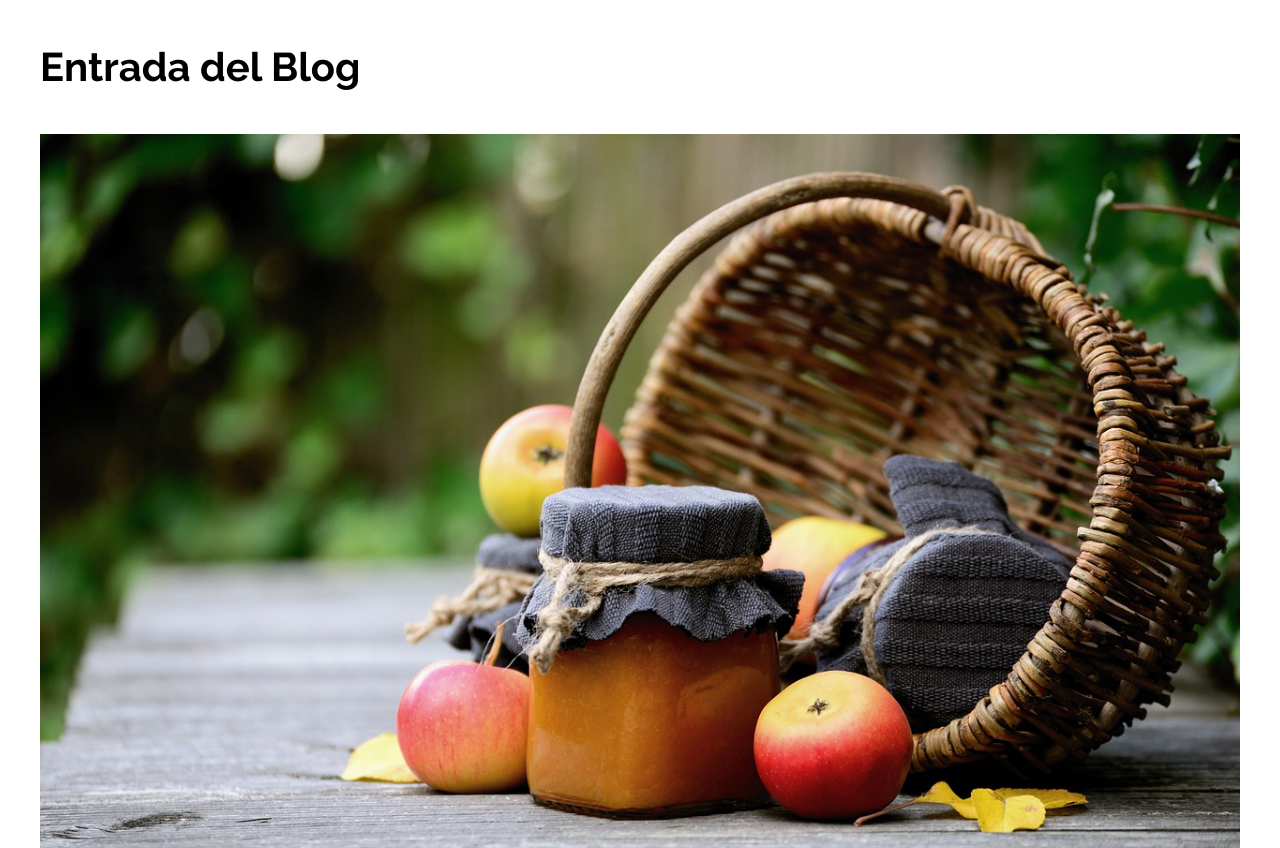
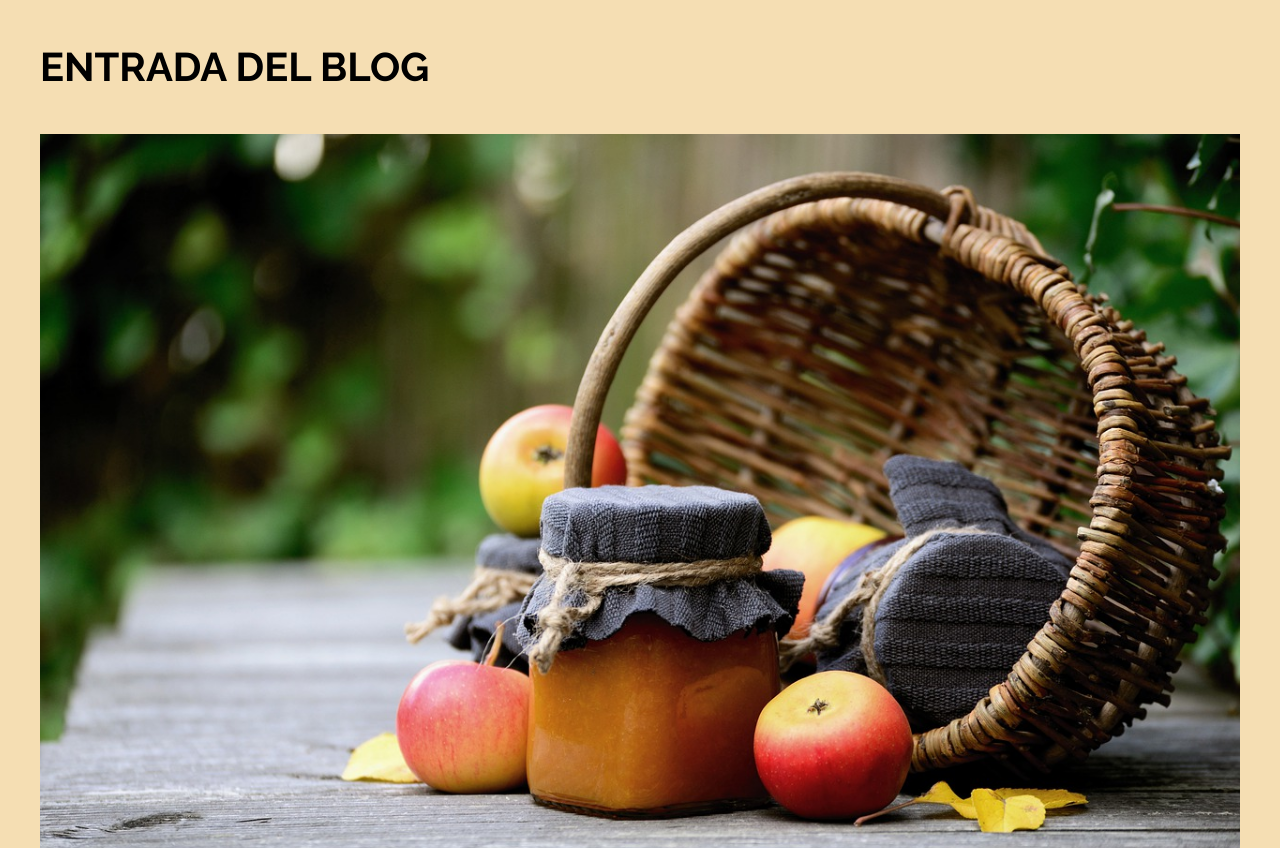
Before and after one commit to calapsu/Responsive, a plain HTML site: page Responsive Web Design/01-Media Queries - Básico/index.html in a window 1280 px wide. Shown: the top 848 px of the page. Drawn offline with nearby package versions, Linux system fonts and the light colour scheme.

Commit message:
introducion media queries

```diff
--- a/Responsive Web Design/01-Media Queries - Básico/css/styles.css
+++ b/Responsive Web Design/01-Media Queries - Básico/css/styles.css
@@ -47,3 +47,27 @@ p {
 img {
   max-width: 100%;
 }
+body {
+  background-color: cornflowerblue;
+}
+@media (min-width: 500px) {
+  body {
+    background-color: lightcoral;
+  }
+}
+@media (min-width: 800px) {
+  body {
+    background-color: wheat;
+  }
+}
+
+h1 {
+  font-size: 3rem;
+  text-transform: uppercase;
+}
+
+@media (min-width: 600px) {
+  h1 {
+    font-size: 4rem;
+  }
+}
```
